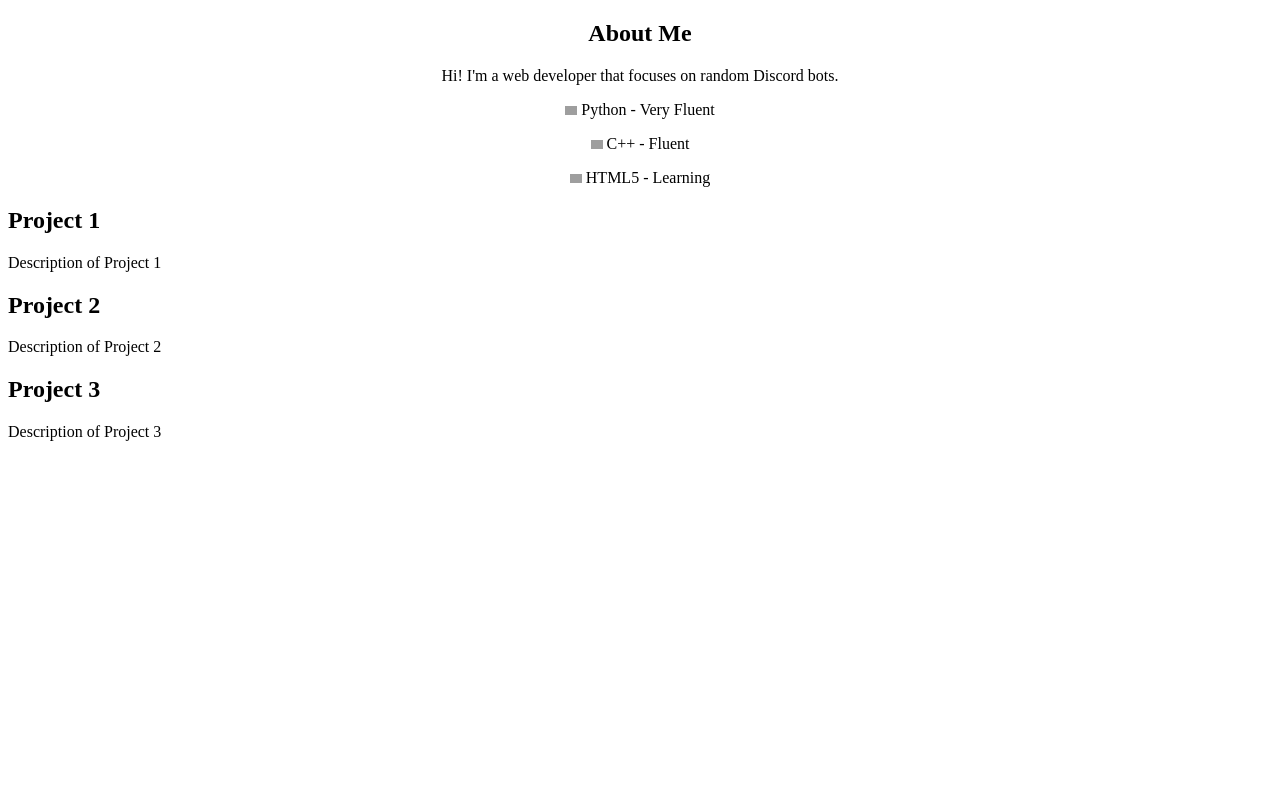
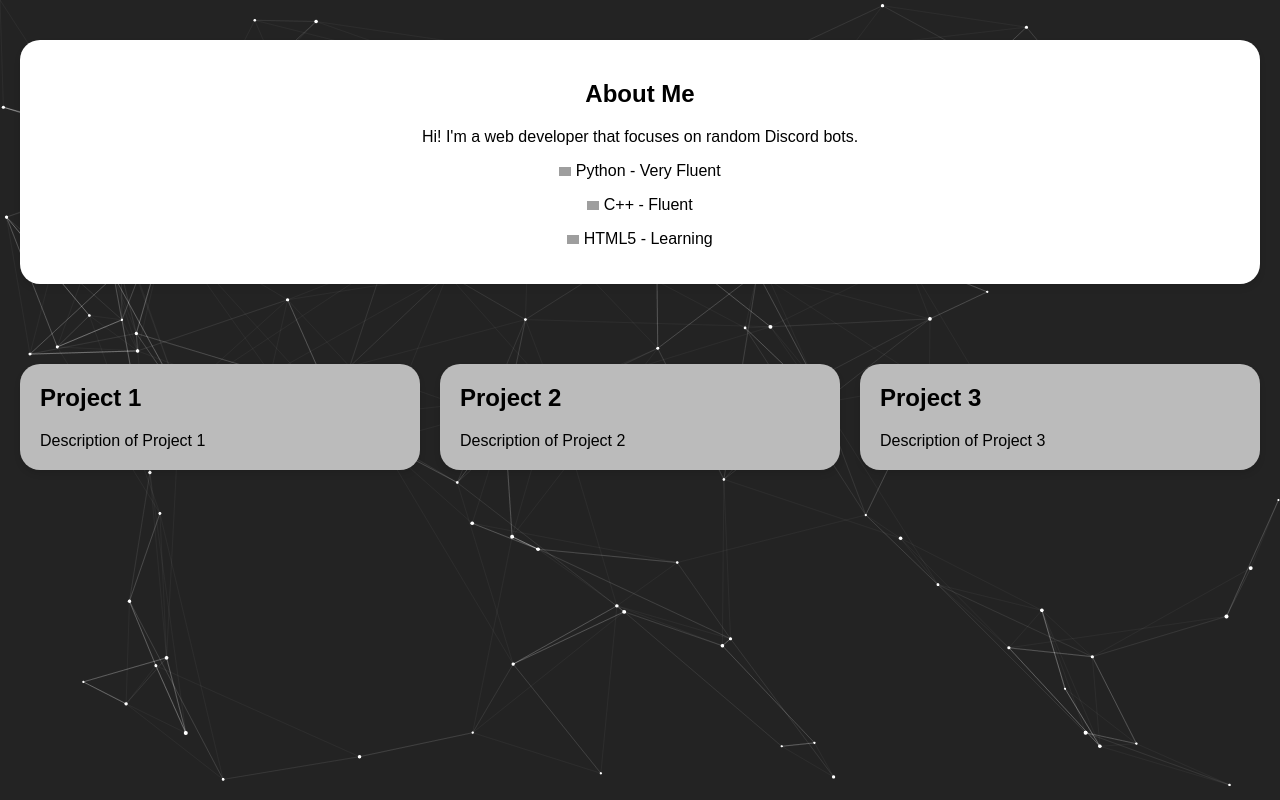
Before and after one commit to klthemathnerd8/profile, a website: page index.html in a window 1280 px wide. Drawn offline with Linux system fonts and the light colour scheme; grey boxes are pictures that could not be loaded.

Commit message:
Update index.html

```diff
--- a/index.html
+++ b/index.html
@@ -4,7 +4,53 @@
 <meta charset="UTF-8">
 <meta name="viewport" content="width=device-width, initial-scale=1.0">
 <title>My Portfolio</title>
-    <link rel="stylesheet" href="style.css">
+<style>
+  body {
+    font-family: Arial, sans-serif;
+    margin: 0;
+    padding: 0;
+    background-color: #f0f0f0;
+  }
+  .container {
+    max-width: 100%;
+    margin: 20px auto;
+    padding: 20px;
+    display: grid;
+    grid-template-columns: repeat(auto-fit, minmax(200px, 1fr));
+    gap: 20px;
+    position: relative; /* Add position relative */
+    z-index: 1; /* Ensure projects are above the canvas */
+  }
+  .tile {
+    background-color: #bbbbbb;
+    padding: 20px;
+    border-radius: 20px;
+    box-shadow: 0 4px 6px rgba(0, 0, 0, 0.1);
+  }
+  .tile h2 {
+    margin-top: 0;
+    font-size: 24px;
+  }
+  .tile p {
+    margin-bottom: 0;
+  }
+  canvas {
+    position: fixed;
+    top: 0;
+    left: 0;
+    width: 100%;
+    height: 100%;
+    background: #232323;
+    z-index: 0; /* Ensure canvas is behind the projects */
+  }
+  .bio {
+    background-color: #fff;
+    padding: 20px;
+    border-radius: 20px;
+    box-shadow: 0 4px 6px rgba(0, 0, 0, 0.1);
+    margin-bottom: 20px;
+  }
+</style>
 </head>
 <body>
   <div class="container">
@@ -32,8 +78,111 @@
   </div>
   <!-- Add more tiles as needed -->
 </div>
+<canvas id="canvas"></canvas>
+<script>
+  var canvas = document.getElementById("canvas"),
+      ctx = canvas.getContext('2d');
 
-    <canvas id="canvas"></canvas>
-    <script src="script.js"></script>
+  canvas.width = window.innerWidth;
+  canvas.height = window.innerHeight;
+
+  var stars = [], // Array that contains the stars
+      FPS = 60, // Frames per second
+      x = 100, // Number of stars
+      mouse = {
+        x: 0,
+        y: 0
+      };  // mouse location
+
+  // Push stars to array
+
+  for (var i = 0; i < x; i++) {
+    stars.push({
+      x: Math.random() * canvas.width,
+      y: Math.random() * canvas.height,
+      radius: Math.random() * 1 + 1,
+      vx: Math.floor(Math.random() * 50) - 25,
+      vy: Math.floor(Math.random() * 50) - 25
+    });
+  }
+
+  // Draw the scene
+
+  function draw() {
+    ctx.clearRect(0,0,canvas.width,canvas.height);
+
+    ctx.globalCompositeOperation = "lighter";
+
+    for (var i = 0, x = stars.length; i < x; i++) {
+      var s = stars[i];
+
+      ctx.fillStyle = "#fff";
+      ctx.beginPath();
+      ctx.arc(s.x, s.y, s.radius, 0, 2 * Math.PI);
+      ctx.fill();
+      ctx.fillStyle = 'black';
+      ctx.stroke();
+    }
+
+    ctx.beginPath();
+    for (var i = 0, x = stars.length; i < x; i++) {
+      var starI = stars[i];
+      ctx.moveTo(starI.x,starI.y);
+      if(distance(mouse, starI) < 150) ctx.lineTo(mouse.x, mouse.y);
+      for (var j = 0, x = stars.length; j < x; j++) {
+        var starII = stars[j];
+        if(distance(starI, starII) < 150) {
+          //ctx.globalAlpha = (1 / 150 * distance(starI, starII).toFixed(1));
+          ctx.lineTo(starII.x,starII.y);
+        }
+      }
+    }
+    ctx.lineWidth = 0.05;
+    ctx.strokeStyle = 'white';
+    ctx.stroke();
+  }
+
+  function distance( point1, point2 ){
+    var xs = 0;
+    var ys = 0;
+
+    xs = point2.x - point1.x;
+    xs = xs * xs;
+
+    ys = point2.y - point1.y;
+    ys = ys * ys;
+
+    return Math.sqrt( xs + ys );
+  }
+
+  // Update star locations
+
+  function update() {
+    for (var i = 0, x = stars.length; i < x; i++) {
+      var s = stars[i];
+
+      s.x += s.vx / FPS;
+      s.y += s.vy / FPS;
+
+      if (s.x < 0 || s.x > canvas.width) s.vx = -s.vx;
+      if (s.y < 0 || s.y > canvas.height) s.vy = -s.vy;
+    }
+  }
+
+  canvas.addEventListener('mousemove', function(e){
+    mouse.x = e.clientX;
+    mouse.y = e.clientY;
+  });
+
+  // Update and draw
+
+  function tick() {
+    draw();
+    update();
+    requestAnimationFrame(tick);
+  }
+
+  tick();
+</script>
 </body>
 </html>
```
Lines whose indentation alone changed are shown as unchanged.
